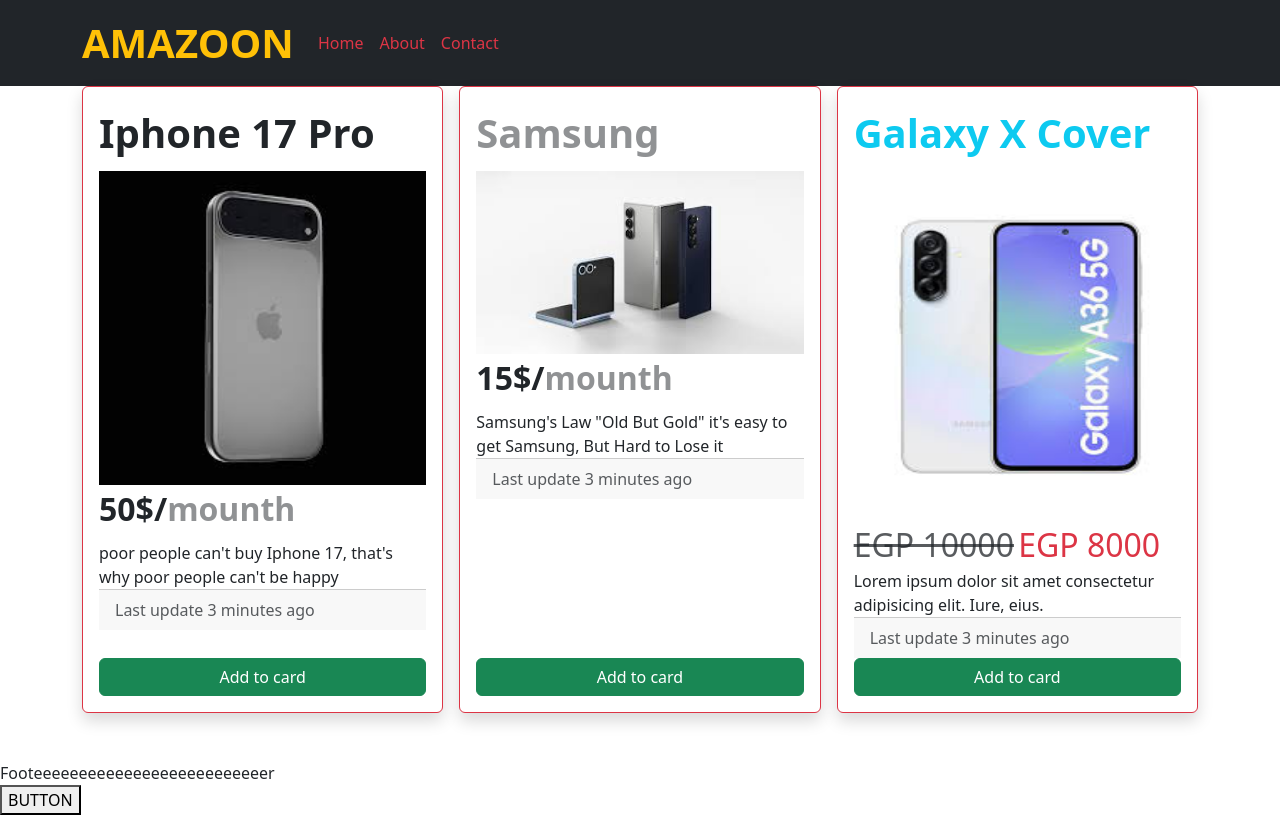
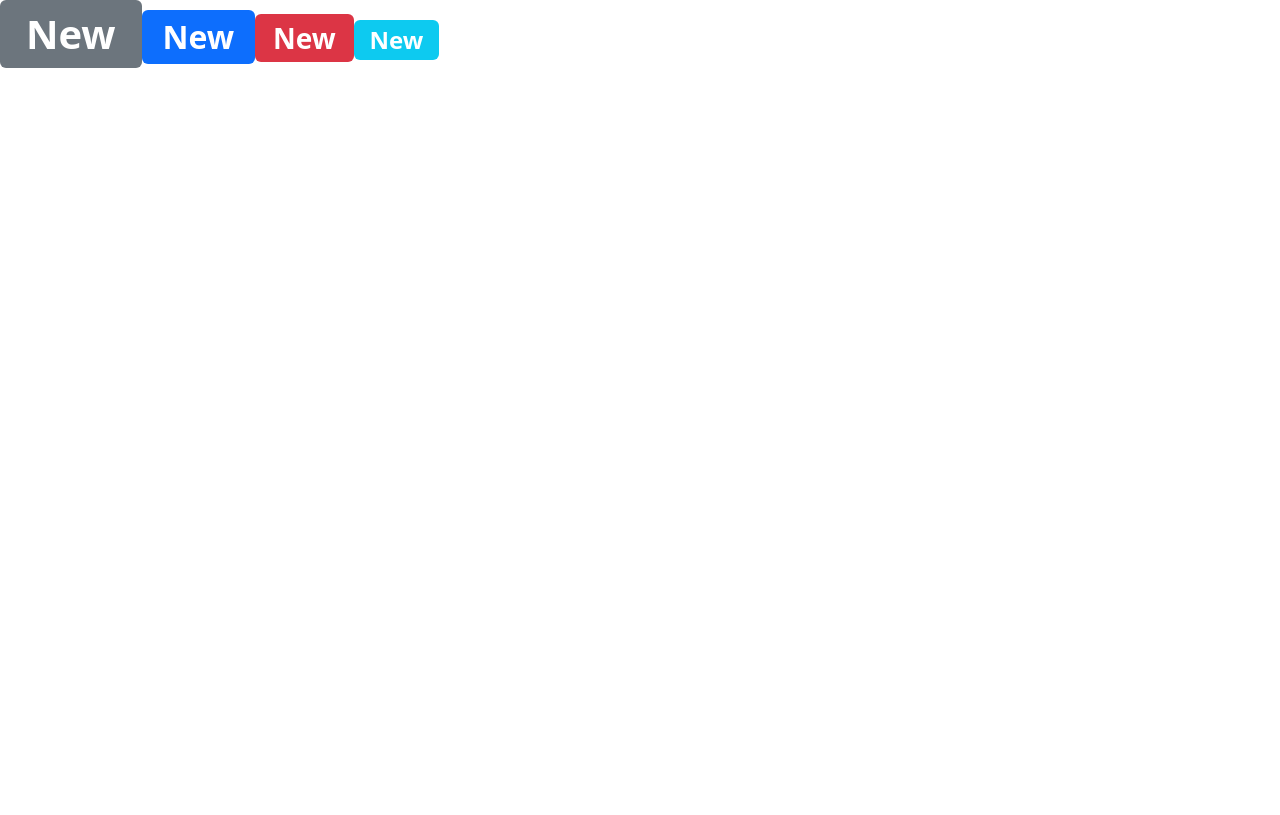
Before and after one commit to mohamedelgamed1337-afk/3145-React-01, a React (Vite) app: page / in a window 1280 px wide. Built offline with nearby package versions, Linux system fonts and the light colour scheme.

Commit message:
challange completed

```diff
--- a/src/App.jsx
+++ b/src/App.jsx
@@ -1,13 +1,18 @@
-
+import { ChallangeH1, ChallangeH2, ChallangeH3, ChallangeH4 } from './Badge'
 import Footer from './BottomPart'
 import { Appear } from './Bodyy'
 import AppHeader from './TopPart'
 export default function App() {
     return (
         <div>
-            <AppHeader></AppHeader>
-            <Appear></Appear>
-            <Footer></Footer>
+            {/* <AppHeader></AppHeader> */}
+
+            <ChallangeH1  BgAndText1="badge bg-secondary fs-1"></ChallangeH1>
+            <ChallangeH2   BgAndText2="badge bg-primary fs-2" ></ChallangeH2>
+            <ChallangeH3    BgAndText3="badge bg-danger fs-3"></ChallangeH3>
+            <ChallangeH4    BgAndText4="badge bg-info fs-4"></ChallangeH4>
+            {/* <Appear></Appear>
+            <Footer></Footer> */}
         </div>
     )
 }
--- /dev/null
+++ b/src/Badge.jsx
@@ -0,0 +1,20 @@
+export function ChallangeH1 (badge) {
+    return (
+            <h1 className={badge.BgAndText1}>New</h1>
+    )
+    }
+ export function ChallangeH2 (badge) {
+    return (
+     <h2 className={badge.BgAndText2}>New</h2>
+    )
+}
+export function ChallangeH3 (badge) {
+        return(
+                        <h3 className={badge.BgAndText3}>New</h3>
+                    )
+    }
+export function ChallangeH4(badge) {
+    return (
+                    <h4 className={badge.BgAndText4}>New</h4>
+                )
+}
```
